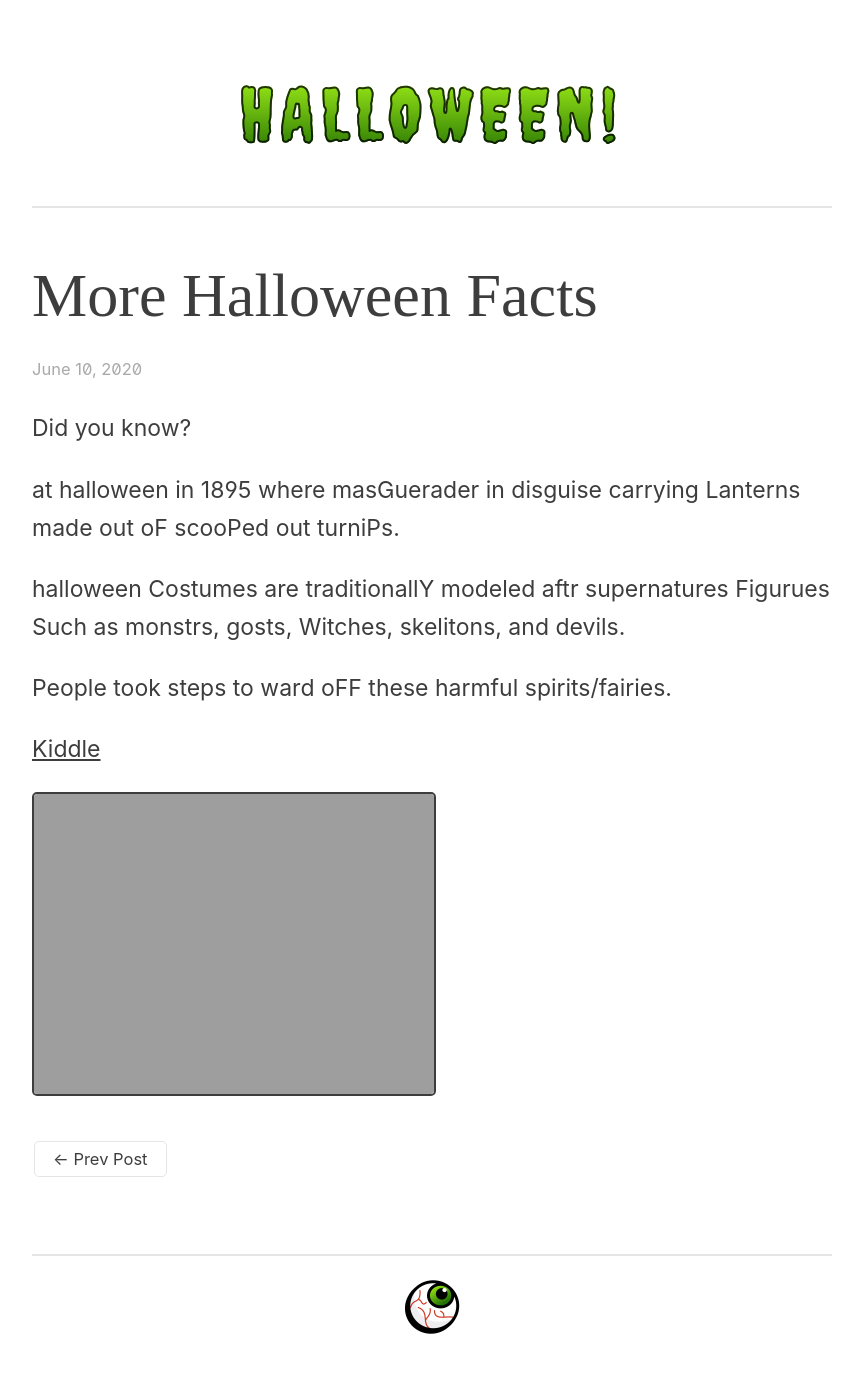
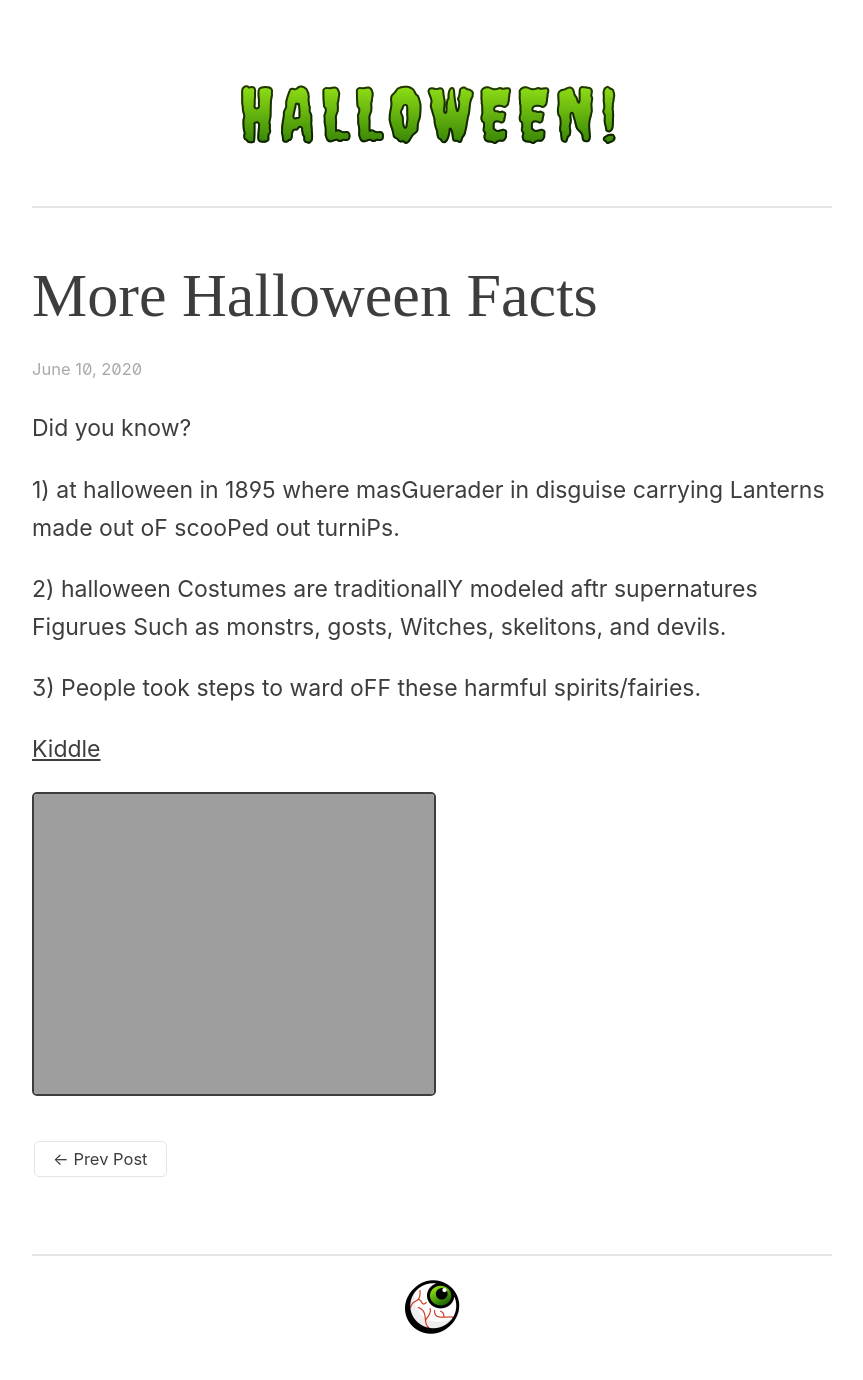
Before and after one commit to lmw13/lmw13, a Jekyll site: the page built from _posts/2020-06-10-morehalloweenfacts.md, in a window 1280 px wide. Shown: the whole page, without its empty margins (208-1071 px from the left). Built offline with Jekyll 4.4.1, drawn with Linux system fonts in a browser that asks for light colours; some web fonts are replaced.

Commit message:
Update 2020-06-10-morehalloweenfacts.md

```diff
--- a/_posts/2020-06-10-morehalloweenfacts.md
+++ b/_posts/2020-06-10-morehalloweenfacts.md
@@ -6,11 +6,11 @@ date: 2020-06-10
 
 Did you know?<!--more-->
 
-1. at halloween in 1895 where masGuerader in disguise carrying Lanterns made out oF scooPed out turniPs.
+1) at halloween in 1895 where masGuerader in disguise carrying Lanterns made out oF scooPed out turniPs.
 
-2. halloween Costumes are traditionallY modeled aftr supernatures Figurues Such as monstrs, gosts, Witches, skelitons, and devils.
+2) halloween Costumes are traditionallY modeled aftr supernatures Figurues Such as monstrs, gosts, Witches, skelitons, and devils.
 
-3. People took steps to ward oFF these harmful spirits/fairies.
+3) People took steps to ward oFF these harmful spirits/fairies.
 
 [Kiddle](https://www.kiddle.co/)
 
```
